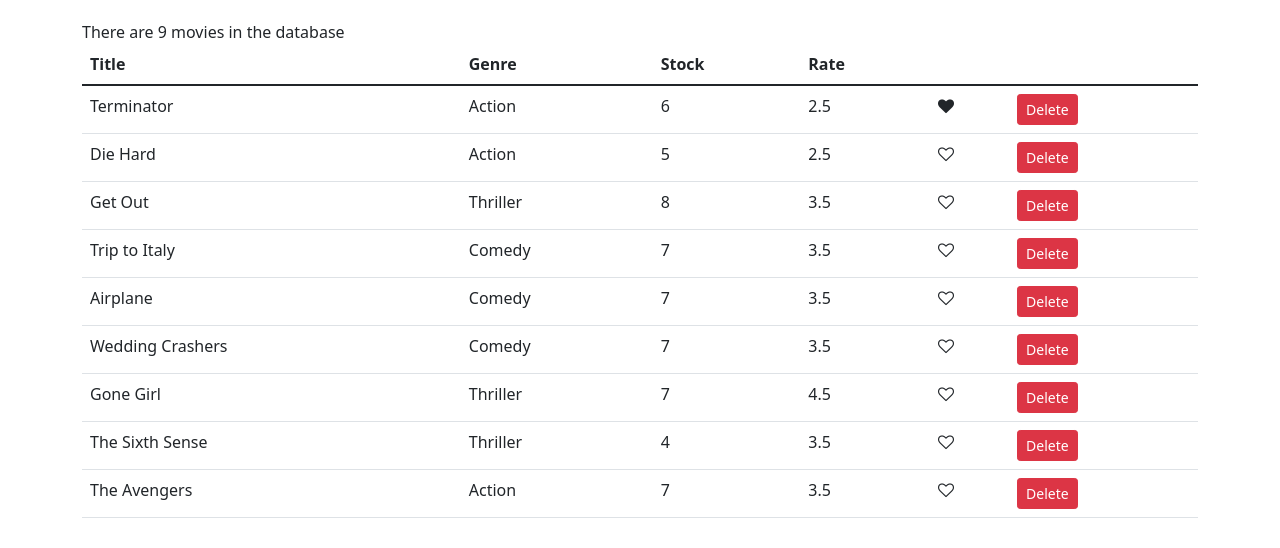
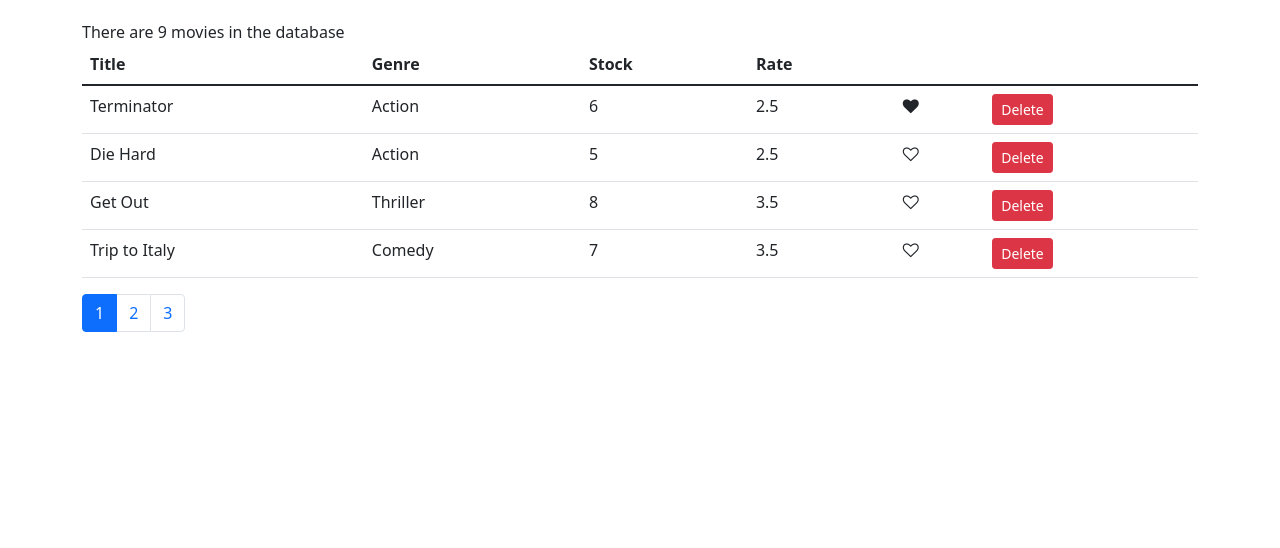
Before and after one commit to sydaus/vidly, a React (Create React App) app: page / in a window 1280 px wide. Shown: the top 548 px of the page. Built offline with nearby package versions, Linux system fonts and the light colour scheme.

Commit message:
add pagination
add pagination

```diff
--- a/package.json
+++ b/package.json
@@ -8,6 +8,8 @@
     "@testing-library/user-event": "^12.1.10",
     "bootstrap": "^5.1.3",
     "font-awesome": "^4.7.0",
+    "lodash": "^4.17.21",
+    "prop-types": "^15.7.2",
     "react": "^17.0.2",
     "react-dom": "^17.0.2",
     "react-scripts": "4.0.3",
--- /dev/null
+++ b/src/components/common/pagination.jsx
@@ -0,0 +1,36 @@
+import React from "react";
+import PropTypes from "prop-types";
+import _ from "lodash";
+
+const Pagination = (props) => {
+  const { itemsCount, pageSize, currentPage, onPageChange } = props;
+  const pagesCount = Math.ceil(itemsCount / pageSize);
+  if (pagesCount === 1) return null;
+  const pages = _.range(1, pagesCount + 1);
+
+  return (
+    <nav>
+      <ul className="pagination">
+        {pages.map((page) => (
+          <li
+            key={page}
+            className={page === currentPage ? "page-item active" : "page-item"}
+          >
+            <a className="page-link" onClick={() => onPageChange(page)}>
+              {page}
+            </a>
+          </li>
+        ))}
+      </ul>
+    </nav>
+  );
+};
+
+Pagination.ropTypes = {
+  itemsCount: PropTypes.number.isRequired,
+  pageSize: PropTypes.number.isRequired,
+  currentPage: PropTypes.number.isRequired,
+  onPageChange: PropTypes.func.isRequired,
+};
+
+export default Pagination;
--- a/src/components/movies.jsx
+++ b/src/components/movies.jsx
@@ -1,42 +1,47 @@
-import { getMovies} from "../services/fakeMovieService";
-import React, { Component } from 'react';
-import 'font-awesome/fonts/fontawesome-webfont.svg';
+import { getMovies } from "../services/fakeMovieService";
+import React, { Component } from "react";
+import "font-awesome/fonts/fontawesome-webfont.svg";
+import Pagination from "./common/pagination";
 import Like from "./common/like";
+import { paginate } from "../utlis/paginate";
 
 class Movies extends React.Component {
   state = {
-        movies: getMovies()
-    }
+    movies: getMovies(),
+    currentPage: 1,
+    pageSize: 4,
+  };
 
   handleDelete = (movie) => {
-        const movies = this.state.movies.filter(c => c._id !== movie._id);
-        this.setState ({ movies})
+    const movies = this.state.movies.filter((c) => c._id !== movie._id);
+    this.setState({ movies });
   };
 
   handleLike = (movie) => {
     // console.log("ghost clicked", movie);
     const movies = [...this.state.movies];
     const index = movies.indexOf(movie);
-        movies[index] = {...movies[index]};
+    movies[index] = { ...movies[index] };
     movies[index].liked = !movies[index].liked;
-        this.setState({movies});
-    }
+    this.setState({ movies });
+  };
 
+  handlePageChange = (page) => {
+    this.setState({ currentPage: page });
+  };
 
   render() {
     // const value = this.state.movies.length;
-        const {length: value} = this.state.movies;
+    const { length: count } = this.state.movies;
+    const { pageSize, currentPage, movies: allMovies } = this.state;
+    const movies = paginate(allMovies, currentPage, pageSize);
 
-        if (value === 0)
-        {return (
-            <span>there are no movie in the database</span>
-        )}
-
-        else
-        {
+    if (count === 0) {
+      return <span>there are no movie in the database</span>;
+    } else {
       return (
         <React.Fragment>
-            <span>There are {value } movies in the database</span>
+          <span>There are {count} movies in the database</span>
           <table className="table">
             <thead>
               <tr>
@@ -49,22 +54,37 @@ class Movies extends React.Component {
               </tr>
             </thead>
             <tbody>
-                    {this.state.movies.map(movie=> (
+              {movies.map((movie) => (
                 <tr key={movie._id}>
                   <td>{movie.title}</td>
                   <td>{movie.genre.name}</td>
                   <td>{movie.numberInStock}</td>
                   <td>{movie.dailyRentalRate}</td>
                   <td>
-                                <Like liked={movie.liked} onClick={this.handleLike} movie={movie} />
+                    <Like
+                      liked={movie.liked}
+                      onClick={this.handleLike}
+                      movie={movie}
+                    />
                   </td>
-                            <td><button
-                            onClick={()=>this.handleDelete(movie)}
-                            className="btn btn-danger btn-sm m2" >Delete</button></td>
+                  <td>
+                    <button
+                      onClick={() => this.handleDelete(movie)}
+                      className="btn btn-danger btn-sm m2"
+                    >
+                      Delete
+                    </button>
+                  </td>
                 </tr>
               ))}
             </tbody>
           </table>
+          <Pagination
+            itemsCount={count}
+            pageSize={pageSize}
+            currentPage={currentPage}
+            onPageChange={this.handlePageChange}
+          />
         </React.Fragment>
       );
     }
@@ -101,8 +121,6 @@ class Movies extends React.Component {
   //         </React.Fragment>
   //     );
 
-
-
   // }
 
   // moviesNumber() {
@@ -110,7 +128,6 @@ class Movies extends React.Component {
   //     console.log(value);
   //     return value === 0 ? "there are no movies in the list" : "showing " + value + " movies in the database";
   // };
-
 }
 
 export default Movies;
--- /dev/null
+++ b/src/utlis/paginate.js
@@ -0,0 +1,6 @@
+import _ from "lodash";
+
+export function paginate(items, pageNumber, pageSize) {
+  const startIndex = (pageNumber - 1) * pageSize;
+  return _(items).slice(startIndex).take(pageSize).value();
+}
```
Also changed, not shown: src/index.js (+8 -9 lines), 2 other files (tests, documents, lock files or other folders). Lines whose indentation alone changed are shown as unchanged.
